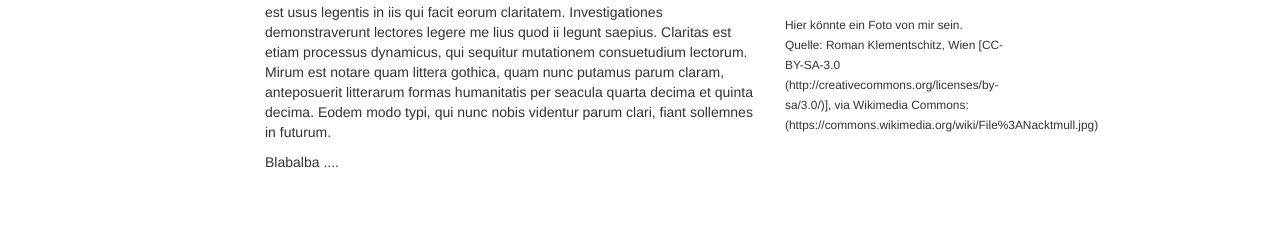
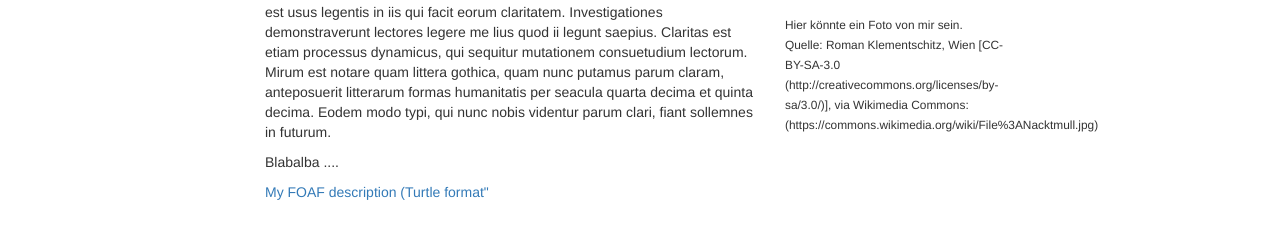
Before and after one commit to bbruns/bbruns.github.io, a plain HTML site: page ueber-mich.html in a window 1280 px wide. Shown: the part 391-630 px from the top of the page. Drawn offline with Linux system fonts and the light colour scheme.

Commit message:
fixed wrong FOAF link

```diff
--- a/ueber-mich.html
+++ b/ueber-mich.html
@@ -65,7 +65,7 @@
             <p>Lorem ipsum dolor sit amet, consectetuer adipiscing elit, sed diam nonummy nibh euismod tincidunt ut laoreet dolore magna aliquam erat volutpat. Ut wisi enim ad minim veniam, quis nostrud exerci tation ullamcorper suscipit lobortis nisl ut aliquip ex ea commodo consequat. Duis autem vel eum iriure dolor in hendrerit in vulputate velit esse molestie consequat, vel illum dolore eu feugiat nulla facilisis at vero eros et accumsan et iusto odio dignissim qui blandit praesent luptatum zzril delenit augue duis dolore te feugait nulla facilisi. Nam liber tempor cum soluta nobis eleifend option congue nihil imperdiet doming id quod mazim placerat facer possim assum. Typi non habent claritatem insitam; est usus legentis in iis qui facit eorum claritatem. Investigationes demonstraverunt lectores legere me lius quod ii legunt saepius. Claritas est etiam processus dynamicus, qui sequitur mutationem consuetudium lectorum. Mirum est notare quam littera gothica, quam nunc putamus parum claram, anteposuerit litterarum formas humanitatis per seacula quarta decima et quinta decima. Eodem modo typi, qui nunc nobis videntur parum clari, fiant sollemnes in futurum.</p>
             <p>Blabalba ....</p>
             <p>
-              <a title="My FOAF description (Turtle format)" href="foaf.ttl"></a>
+              <a href="foaf.ttl">My FOAF description (Turtle format"</a>
               <link rel="meta" type="application/rdf+xml" title="My FOAF description" href="https://bbruns.github.io/foaf.rdf" />
             </p>
         </div>
```
